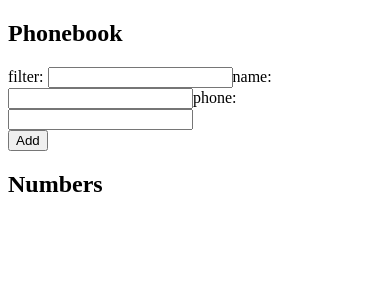
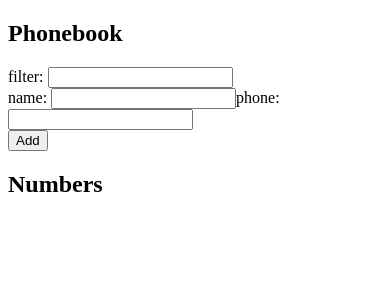
Before and after one commit to Evgenij27/fullstackopen, a React (Vite) app in the folder part2/phonebook/: page / in a window 390 px wide. Shown: the top 300 px of the page. Built offline with nearby package versions, Linux system fonts and the light colour scheme.

Commit message:
part2: phonebook add filtering

```diff
--- a/part2/phonebook/src/App.jsx
+++ b/part2/phonebook/src/App.jsx
@@ -39,10 +39,11 @@ const App = () => {
   return (
     <div>
       <h2>Phonebook</h2>
-      <div></div>
+      <div>
+        filter: <input onChange={handleSearchQuery} />
+      </div>
       <form onSubmit={handleNewPerson}>
         <div>
-          filter: <input onChange={handleSearchQuery} />
           name: <input value={newName} onChange={handleNewName} />
           phone: <input value={phone} onChange={handlePhone} />
         </div>
```
